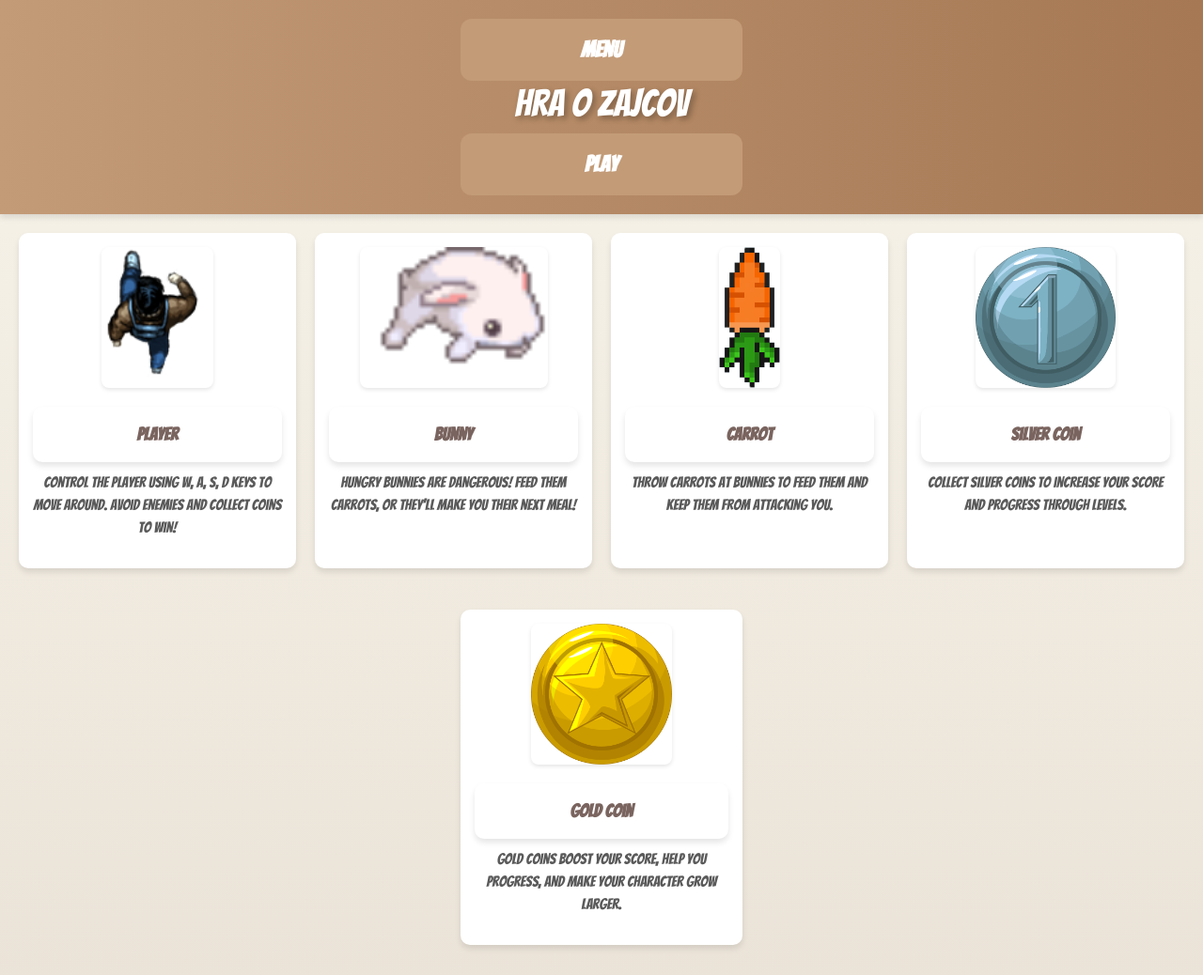
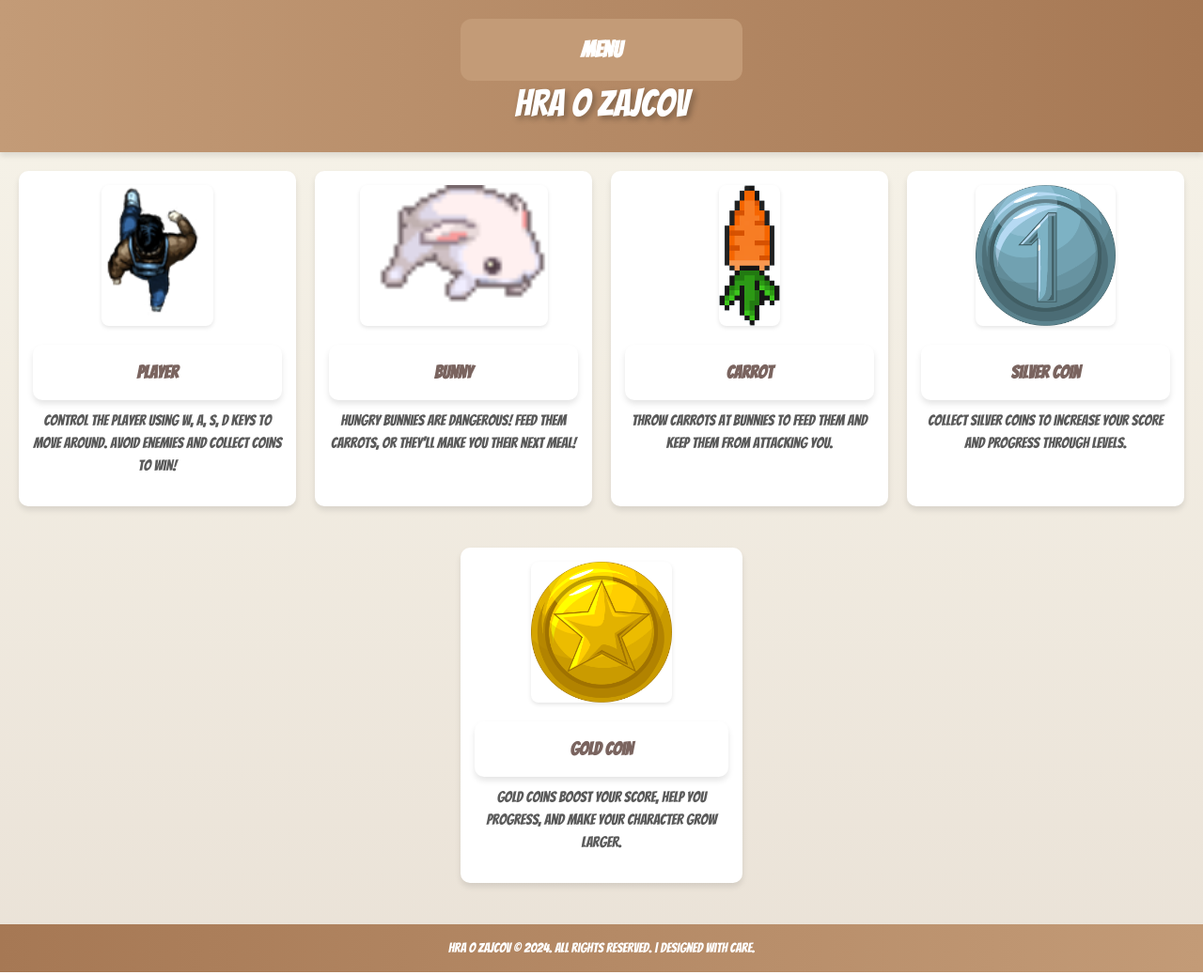
Before and after one commit to hlibdorosh/game, a plain HTML site: page rules.html in a window 1280 px wide. Shown: the top 1038 px of the page at 94% size. Drawn offline with nearby package versions, Linux system fonts and the light colour scheme.

Commit message:
the same

```diff
--- a/rules.html
+++ b/rules.html
@@ -20,7 +20,6 @@
 <header class="header">
     <a href="index.html" class="btn">Menu</a>
     <h1>Hra o Zajcov</h1>
-    <a href="index.html" class="btn">Play</a>
 </header>
 
 <div class="content">
```
